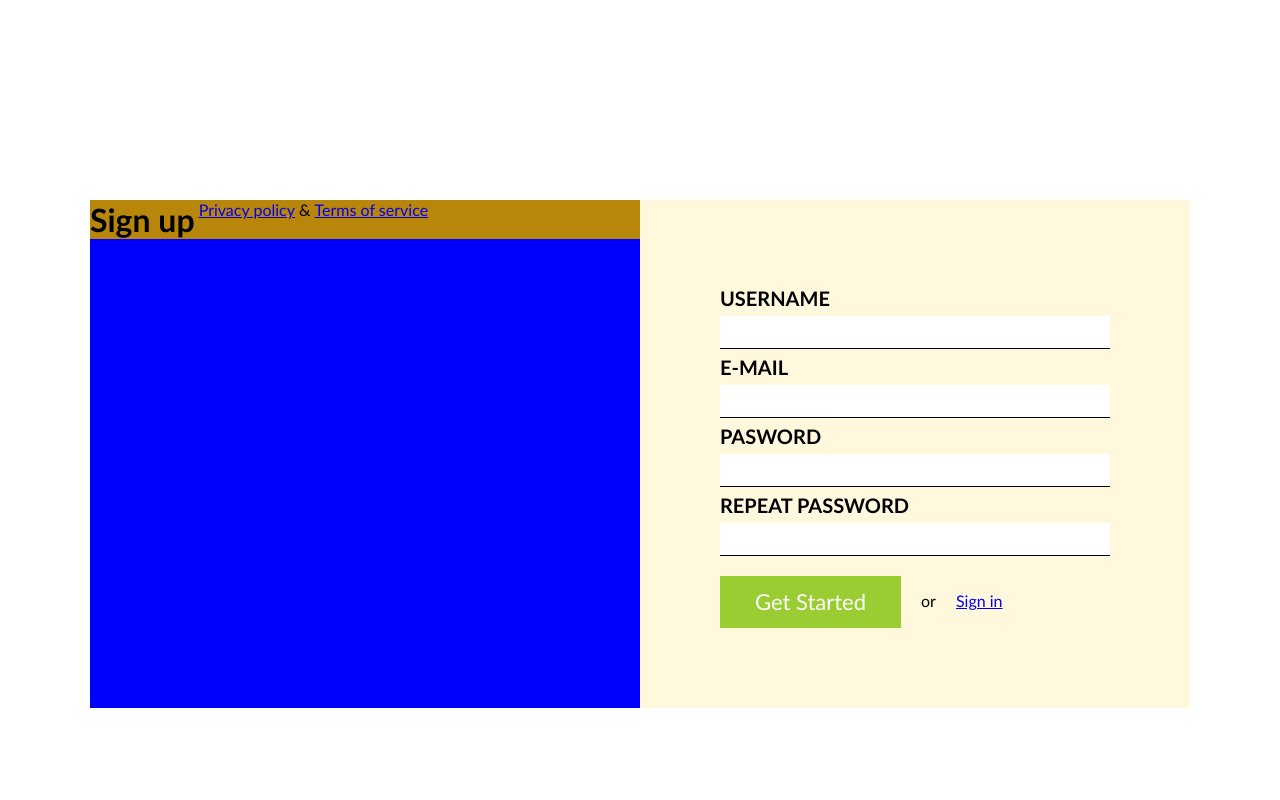
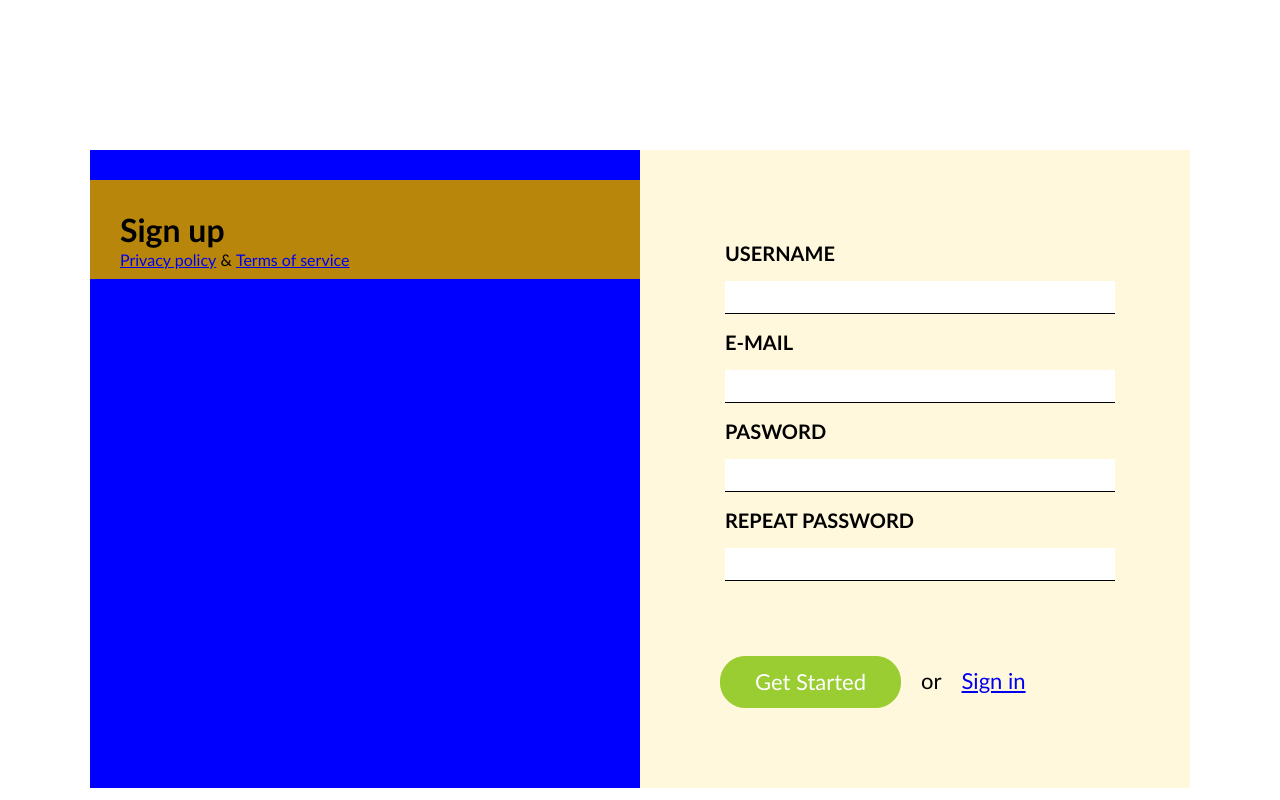
Before and after one commit to TomasVin/Erika-sign-up, a plain HTML site: page index.html in a window 1280 px wide. Drawn offline with Linux system fonts and the light colour scheme.

Commit message:
left side work

```diff
--- a/index.html
+++ b/index.html
@@ -11,9 +11,11 @@
     <div class="container">
         <div class="foto">
             <h1>Sign up</h1>
-            <a href="#">Privacy policy</a>
-            <span>&</span>
-            <a href="#">Terms of service</a>
+            <div class="footer">
+                <a href="#">Privacy policy</a>
+                <span>&</span>
+                <a href="#">Terms of service</a>
+            </div>
         </div>
         <div class="forma">
             <div class="form">
--- a/main.css
+++ b/main.css
@@ -13,7 +13,7 @@ body * {
    display: inline-block;
    width: 1100px;
    margin-left: calc(( 100% - 1100px ) / 2);
-   margin-top: 200px;
+   margin-top: 150px;
 }
 
     .container > .foto {
@@ -21,14 +21,24 @@ body * {
         display: inline-block;
         float: left;
         width: 50%;
+        /* height: 100%; */
+        padding: 30px;
+        margin: 30px 0;
+        position: relative;
     }
-        .container > .foto > h1 {
+        .container > .foto > .footer {
             display: inline-block;
+            position: absolute;
+            bottom: 10px;
+
         }
-            .container > .foto > a {
+            .container > .foto > .footer > h1 {
+                display: inline-block
+            }
+            .container > .foto > .footer > a {
                 display: inline-block;
             }
-            .container > .foto > span {
+            .container > .foto > .footer > span {
                 display: inline-block;
             }
 
@@ -53,6 +63,7 @@ body * {
                 line-height: 26px;
                 text-transform: uppercase;
                 padding: 5px 0;
+                margin: 5px;
             }
             .container > .forma > .form > input {
                 display: inline-block;
@@ -63,12 +74,13 @@ body * {
                 line-height: 22px;
                 border: none;
                 border-bottom: 1px black solid;
+                margin: 5px;
             }
         .forma > .btn {
             display: inline-block;
             float: left;
             width: 100%;
-            margin-top: 20px;
+            margin-top: 70px;
             line-height: 50px;
         }
             .forma > .btn > .button {
@@ -80,21 +92,23 @@ body * {
                 margin-right: 20px;
                 font-size: 22px;
                 color: #fff;
-
+                border-radius: 25px;
             }
-                /* .forma > .btn > .button {
+                .forma > .btn > .button:hover {
                     display: inline-block;
                     float: left;
-                    border: 1px solid yellowgreen;
-                } */
+                    cursor: pointer;
+                }
             .forma > .btn > p {
                 display: inline-block;
                 float: left;
                 /* line-height: 80px; */
                 margin-right: 20px;
+                font-size: 22px;
             }
             .forma > .btn > a {
                 display: inline-block;
                 float: left;
+                font-size: 22px;
                 /* line-height: 26px; */
              }
```
